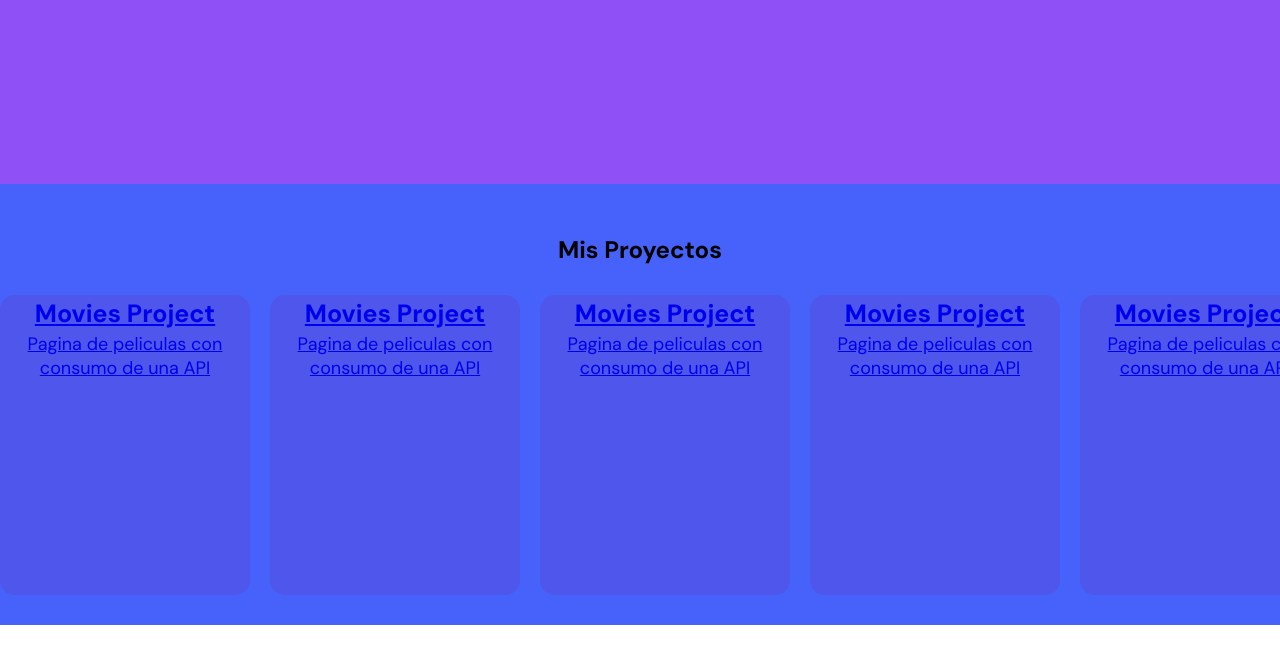
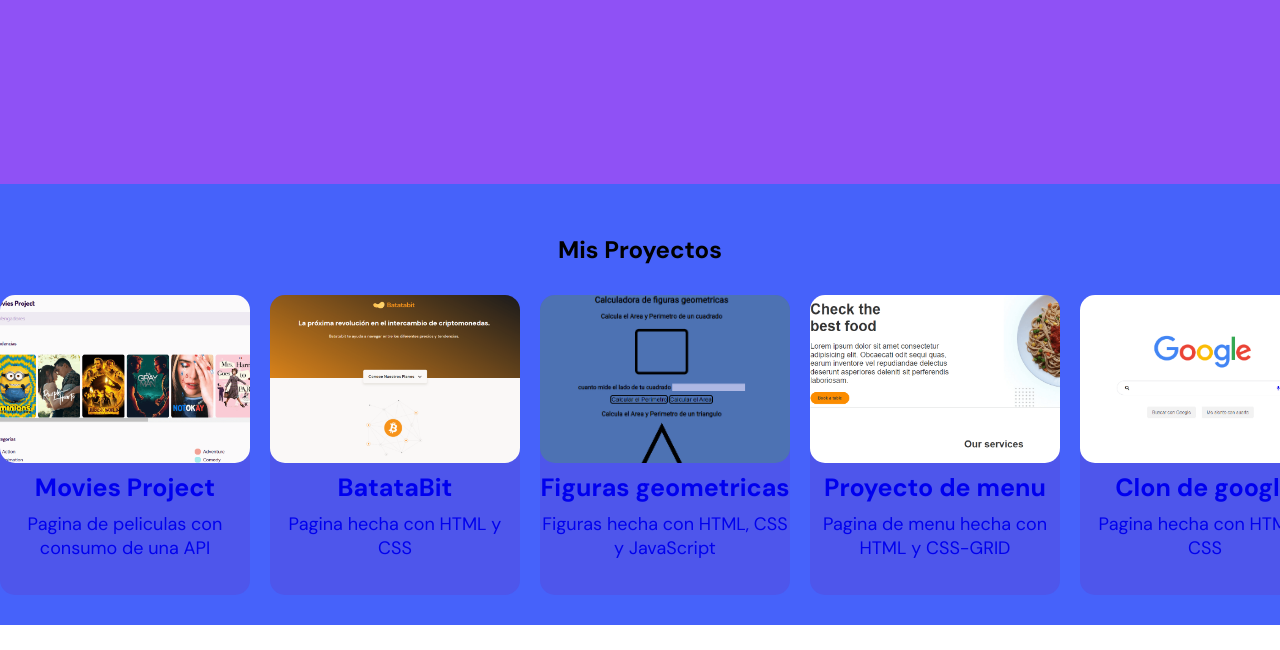
Before and after one commit to FreddyIgnacio/portafolio, a plain HTML site: page index.html in a window 1280 px wide. Shown: the part 150-800 px from the top of the page. Drawn offline with Linux system fonts and the light colour scheme.

Commit message:
agrege las imagenes

```diff
--- a/index.html
+++ b/index.html
@@ -23,7 +23,7 @@
             <div class="proyect-card-container">
                 <article class="proyect-card">
                     <a href="#">
-                        <div class="proyect-card--img"></div>
+                        <div class="proyect-card--img movies_project"></div>
                         <h3 class="proyect-card--title">Movies Project</h3>
                         <p class="proyect-card--description">Pagina de peliculas con consumo de una API</p>
                     </a>
@@ -31,33 +31,33 @@
 
                 <article class="proyect-card">
                     <a href="#">
-                        <div class="proyect-card--img"></div>
-                        <h3 class="proyect-card--title">Movies Project</h3>
-                        <p class="proyect-card--description">Pagina de peliculas con consumo de una API</p>
+                        <div class="proyect-card--img batata_project"></div>
+                        <h3 class="proyect-card--title">BatataBit</h3>
+                        <p class="proyect-card--description">Pagina hecha con HTML y CSS</p>
                     </a>
                 </article>
 
                 <article class="proyect-card">
                     <a href="#">
-                        <div class="proyect-card--img"></div>
-                        <h3 class="proyect-card--title">Movies Project</h3>
-                        <p class="proyect-card--description">Pagina de peliculas con consumo de una API</p>
+                        <div class="proyect-card--img figuras_project"></div>
+                        <h3 class="proyect-card--title">Figuras geometricas</h3>
+                        <p class="proyect-card--description">Figuras hecha con HTML, CSS y JavaScript</p>
                     </a>
                 </article>
 
                 <article class="proyect-card">
                     <a href="#">
-                        <div class="proyect-card--img"></div>
-                        <h3 class="proyect-card--title">Movies Project</h3>
-                        <p class="proyect-card--description">Pagina de peliculas con consumo de una API</p>
+                        <div class="proyect-card--img menu_grid"></div>
+                        <h3 class="proyect-card--title">Proyecto de menu</h3>
+                        <p class="proyect-card--description">Pagina de menu hecha con HTML y CSS-GRID</p>
                     </a>
                 </article>
 
                 <article class="proyect-card">
                     <a href="#">
-                        <div class="proyect-card--img"></div>
-                        <h3 class="proyect-card--title">Movies Project</h3>
-                        <p class="proyect-card--description">Pagina de peliculas con consumo de una API</p>
+                        <div class="proyect-card--img clon_google"></div>
+                        <h3 class="proyect-card--title">Clon de google</h3>
+                        <p class="proyect-card--description">Pagina hecha con HTML y CSS</p>
                     </a>
                 </article>
             </div>
--- a/style.css
+++ b/style.css
@@ -73,15 +73,22 @@ main{
     border-radius: 15px;
     background-color: #4e56eb;
 }
+.proyect-card a{
+    text-decoration: none;
+}
 .proyect-card--img{
-
+    width: 100%;
+    height: 21vh;
+    background-size: cover;
+    background-position: top;
+    object-fit: cover;
+    border-radius: 15px;
 }
 .proyect-card--title{
     width: 25rem;
     font-size: 2.5rem;
     text-align: center;
-    margin: 2px auto;
-
+    margin: 8px auto;
 }
 .proyect-card--description{
     width: 100%;
@@ -90,3 +97,19 @@ main{
     text-align: center;
     margin: 2px auto;
 }
+/*imagenes*/
+.movies_project{
+    background-image: url(./img/movies.png);
+}
+.batata_project{
+    background-image: url(./img/BatataBit.png);
+}
+.figuras_project{
+    background-image: url(./img/figuras.png);
+}
+.menu_grid{
+    background-image: url(./img/food.png);
+}
+.clon_google{
+    background-image: url(./img/google.png);
+}
```
Also changed, not shown: img/BatataBit.png (added), img/figuras.png (added), img/food.png (added), img/google.png (added), img/movies.png (added).
